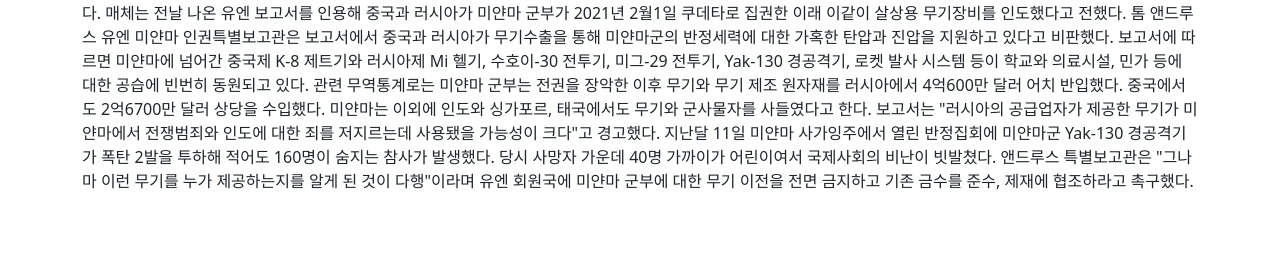
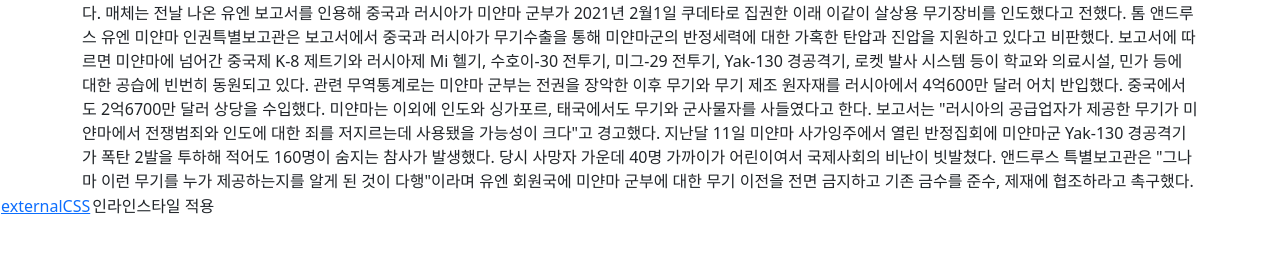
Before and after one commit to angelamyungjoosong/study_publishings, a plain HTML site: page docs/bootstraps/index.html in a window 1280 px wide. Shown: the part 79-332 px from the top of the page. Drawn offline with nearby package versions, Linux system fonts and the light colour scheme.

Commit message:
index 올려요

```diff
--- a/docs/bootstraps/index.html
+++ b/docs/bootstraps/index.html
@@ -29,6 +29,14 @@
         당시 사망자 가운데 40명 가까이가 어린이여서 국제사회의 비난이 빗발쳤다.
 
         앤드루스 특별보고관은 "그나마 이런 무기를 누가 제공하는지를 알게 된 것이 다행"이라며 유엔 회원국에 미얀마 군부에 대한 무기 이전을 전면 금지하고 기존 금수를 준수, 제재에 협조하라고 촉구했다.</div></div>
+    <div>
+        <table>
+            <tr>
+                <td><a href="./cases.html/myfirstbootstrap.html">externalCSS</a></td>
+                <td>인라인스타일 적용</td>
+            </tr>
+        </table>
+    </div>
 </body>
-<script src="https://cdn.jsdelivr.net/npm/bootstrap@5.2.3/dist/js/bootstrap.bundle.js"></script>
+
 </html>
```
